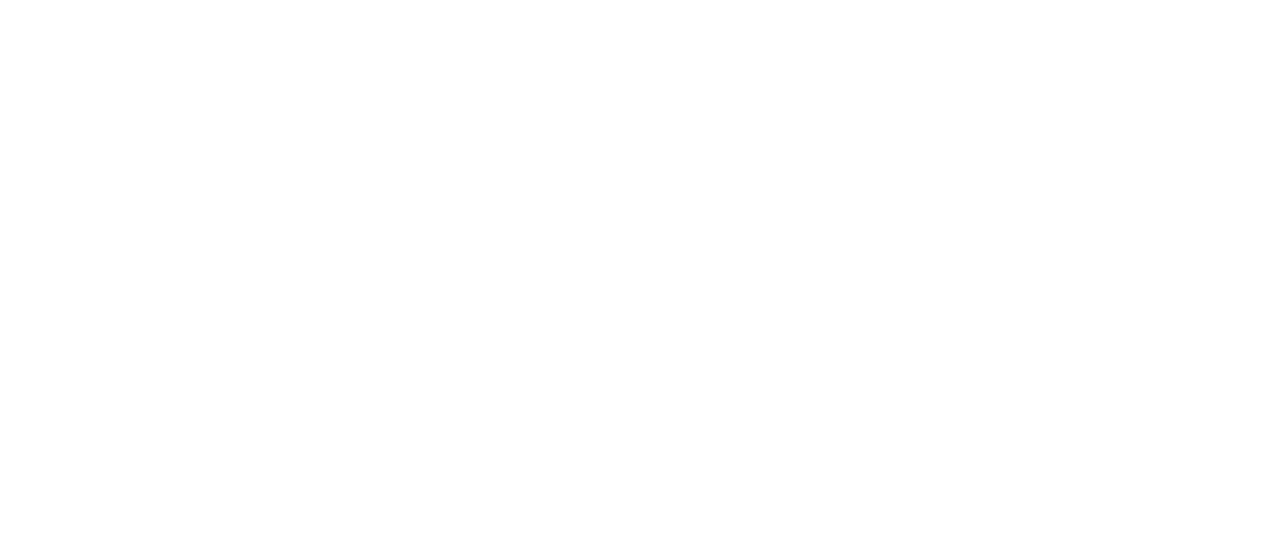
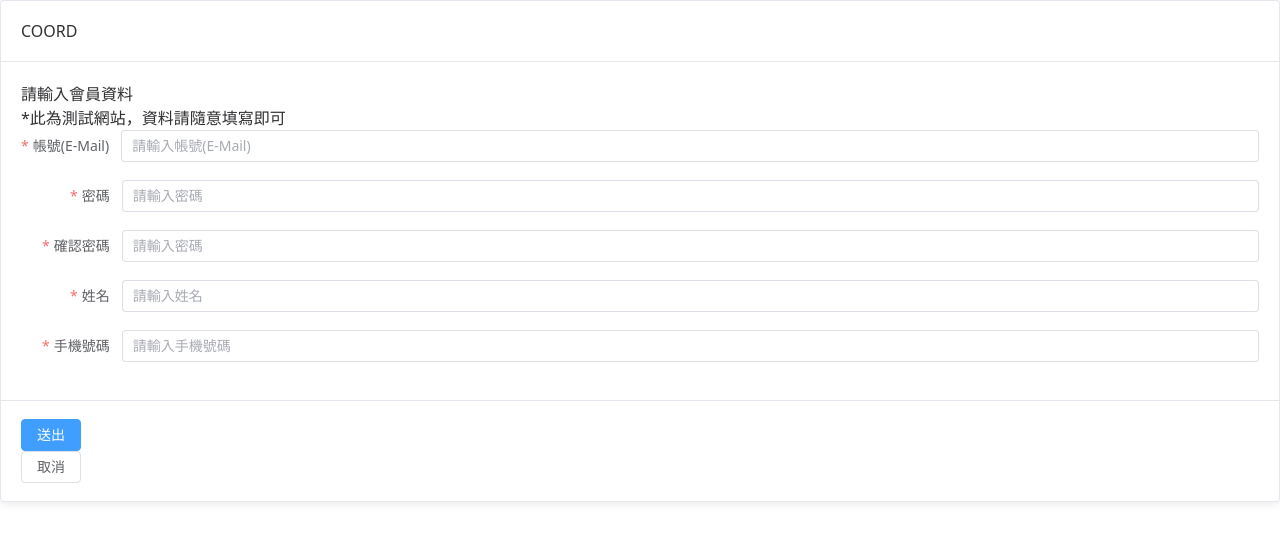
Before and after one commit to smme2009/VueJS-Vite-Shop, a Vue app: page /shop/register in a window 1280 px wide. Before the commit this address had no page. Shown: the top 542 px of the page. Built offline with nearby package versions, Linux system fonts and the light colour scheme.

Commit message:
feat: 新增商店註冊頁面

```diff
--- /dev/null
+++ b/src/api/shop/member/Register.js
@@ -0,0 +1,16 @@
+import toolAjax from '@/tool/Ajax.js';
+
+/**
+ * 註冊API
+ *
+ * @param {object} memberData 會員資料
+ *
+ * @returns {object}
+ */
+export const register = async (memberData) => {
+    const uri = '/frontend/register';
+
+    const response = await toolAjax('post', uri, memberData);
+
+    return response;
+}
--- a/src/components/shop/member/login/Index.vue
+++ b/src/components/shop/member/login/Index.vue
@@ -37,16 +37,14 @@
             <template #footer>
                 <div class="space-y-2">
                     <div>
-                        <el-button
-                            type="primary"
-                            class="w-full"
-                            @click="login()"
-                        >
+                        <el-button type="primary" class="w-full" @click="login">
                             登入
                         </el-button>
                     </div>
                     <div>
-                        <el-button class="w-full">註冊</el-button>
+                        <el-button class="w-full" @click="toRegisterPage">
+                            註冊
+                        </el-button>
                     </div>
                 </div>
             </template>
@@ -79,4 +77,13 @@
         router.push({ name: "shopHome" });
     }
 };
+
+/**
+ * 跳轉至註冊頁
+ *
+ * @returns {void}
+ */
+const toRegisterPage = () => {
+    router.push({ name: "shopRegister" });
+};
 </script>
--- /dev/null
+++ b/src/components/shop/member/register/Index.vue
@@ -0,0 +1,133 @@
+<template>
+    <div class="h-full w-full flex justify-center items-center">
+        <el-card class="xs:w-auto md:w-96 !rounded-lg">
+            <template #header>
+                <div class="flex justify-center">
+                    <span
+                        class="text-4xl font-bold text-transparent bg-clip-text bg-gradient-to-r from-rose-500 to-sky-500"
+                    >
+                        COORD
+                    </span>
+                </div>
+            </template>
+            <div class="mb-4 text-center">
+                <p>請輸入會員資料</p>
+                <p class="text-red-500">*此為測試網站，資料請隨意填寫即可</p>
+            </div>
+            <el-form label-width="auto">
+                <el-form-item
+                    label="帳號(E-Mail)"
+                    :error="formErrMsg.account"
+                    required="true"
+                >
+                    <el-input
+                        v-model="form.account"
+                        placeholder="請輸入帳號(E-Mail)"
+                    />
+                </el-form-item>
+                <el-form-item
+                    label="密碼"
+                    :error="formErrMsg.password"
+                    required="true"
+                >
+                    <el-input
+                        v-model="form.password"
+                        type="password"
+                        placeholder="請輸入密碼"
+                    />
+                </el-form-item>
+                <el-form-item
+                    label="確認密碼"
+                    :error="formErrMsg.checkPassword"
+                    required="true"
+                >
+                    <el-input
+                        v-model="form.checkPassword"
+                        type="password"
+                        placeholder="請輸入密碼"
+                    />
+                </el-form-item>
+                <el-form-item
+                    label="姓名"
+                    :error="formErrMsg.name"
+                    required="true"
+                >
+                    <el-input v-model="form.name" placeholder="請輸入姓名" />
+                </el-form-item>
+                <el-form-item
+                    label="手機號碼"
+                    :error="formErrMsg.phone"
+                    required="true"
+                >
+                    <el-input
+                        v-model="form.phone"
+                        placeholder="請輸入手機號碼"
+                    />
+                </el-form-item>
+            </el-form>
+            <template #footer>
+                <div class="space-y-2">
+                    <div>
+                        <el-button
+                            type="primary"
+                            class="w-full"
+                            @click="register"
+                        >
+                            送出
+                        </el-button>
+                    </div>
+                    <div>
+                        <el-button class="w-full" @click="toLoginPage">
+                            取消
+                        </el-button>
+                    </div>
+                </div>
+            </template>
+        </el-card>
+    </div>
+</template>
+
+<script setup>
+import { ref, reactive } from "vue";
+import { useRouter } from "vue-router";
+import { register as apiRegister } from "@/api/shop/member/Register.js";
+import { success as notifySuccess } from "@/tool/Notify.js";
+
+const router = useRouter();
+
+const form = reactive({
+    account: "",
+    password: "",
+    checkPassword: "",
+    name: "",
+    phone: "",
+});
+
+const formErrMsg = ref({});
+
+const register = async () => {
+    formErrMsg.value = {};
+
+    const response = await apiRegister(form);
+
+    if (response.status === false) {
+        response.data.forEach((error) => {
+            formErrMsg.value[error.name] = error.message.join("、");
+        });
+
+        return;
+    }
+
+    notifySuccess("通知", response.message);
+    router.push({ name: "shopLogin" });
+};
+
+/**
+ * 跳轉至登入頁
+ *
+ * @returns {void}
+ */
+const toLoginPage = () => {
+    router.push({ name: "shopLogin" });
+};
+</script>
--- a/src/router/shop/index.js
+++ b/src/router/shop/index.js
@@ -1,4 +1,5 @@
 import Login from '@/router/shop/member/Login.js';
+import Register from '@/router/shop/member/Register.js';
 
 const router = {
     path: 'shop',
@@ -15,6 +16,7 @@
                     component: () => import('@/components/shop/layout/default/Index.vue'),
                     children: [
                         Login,
+                        Register,
                     ],
                 },
                 {
--- /dev/null
+++ b/src/router/shop/member/Register.js
@@ -0,0 +1,10 @@
+const router = {
+    path: 'register',
+    name: 'shopRegister',
+    meta: {
+        title: '註冊',
+    },
+    component: () => import('@/components/shop/member/register/Index.vue'),
+};
+
+export default router;
```
